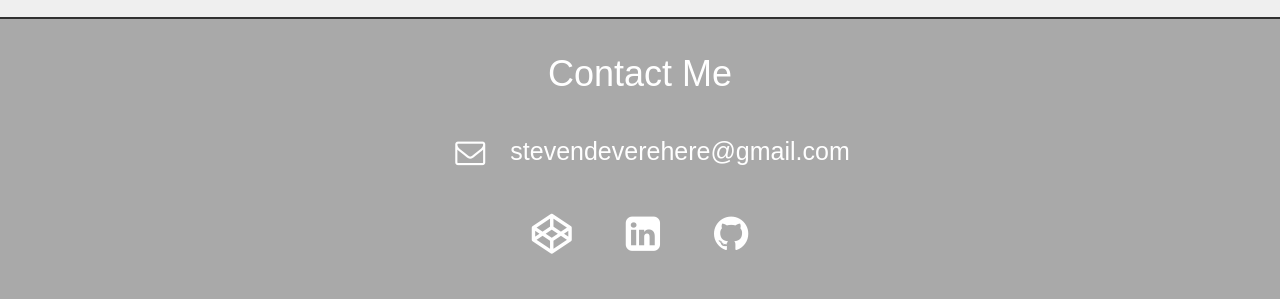
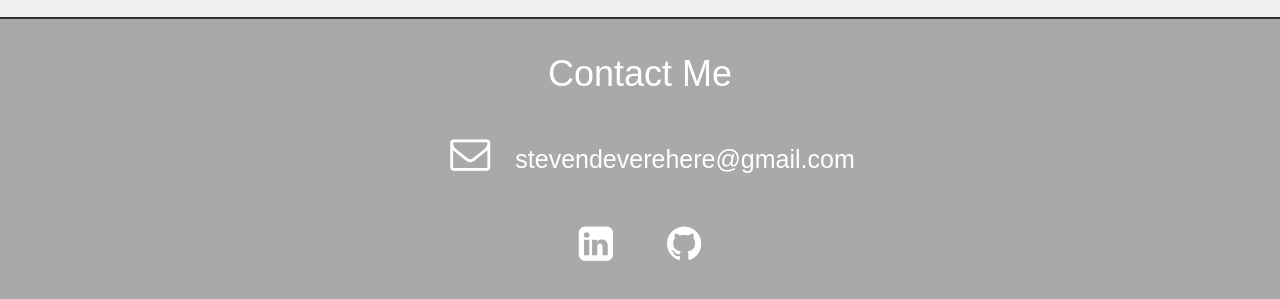
Before and after one commit to devere-here/portfolioPage, a plain HTML site: page index.html in a window 1280 px wide. Shown: the part 6958-7257 px from the top of the page. Drawn offline with nearby package versions, Linux system fonts and the light colour scheme.

Commit message:
feat: email link has mailto ref

```diff
--- a/index.html
+++ b/index.html
@@ -304,8 +304,7 @@
 
 <div id="contactMe">
     <h1 class="title">Contact Me</h1>
-    <h3 id="emailContact"><i class="fa fa-envelope-o"></i>stevendeverehere@gmail.com</h3>
-    <a href="https://codepen.io/devere-here/" target="_blank"><i class="fa fa-codepen"></i></a>
+    <h3 id="emailContact"><a href='mailto:stevendeverehere@gmail.com'><i class="fa fa-envelope-o"></a></i>stevendeverehere@gmail.com</h3>
     <a href="https://www.linkedin.com/in/steven-devere-769284118" target="_blank"><i class="fa fa-linkedin-square"></i></a>
     <a href="https://github.com/devere-here/" target="_blank"><i class="fa fa-github"></i></a>
 </div>
--- a/main.css
+++ b/main.css
@@ -260,7 +260,7 @@ h3{
     color: red;
 
 }
-#contactMe > a{
+#contactMe a{
     color: white;
 }
 
```
